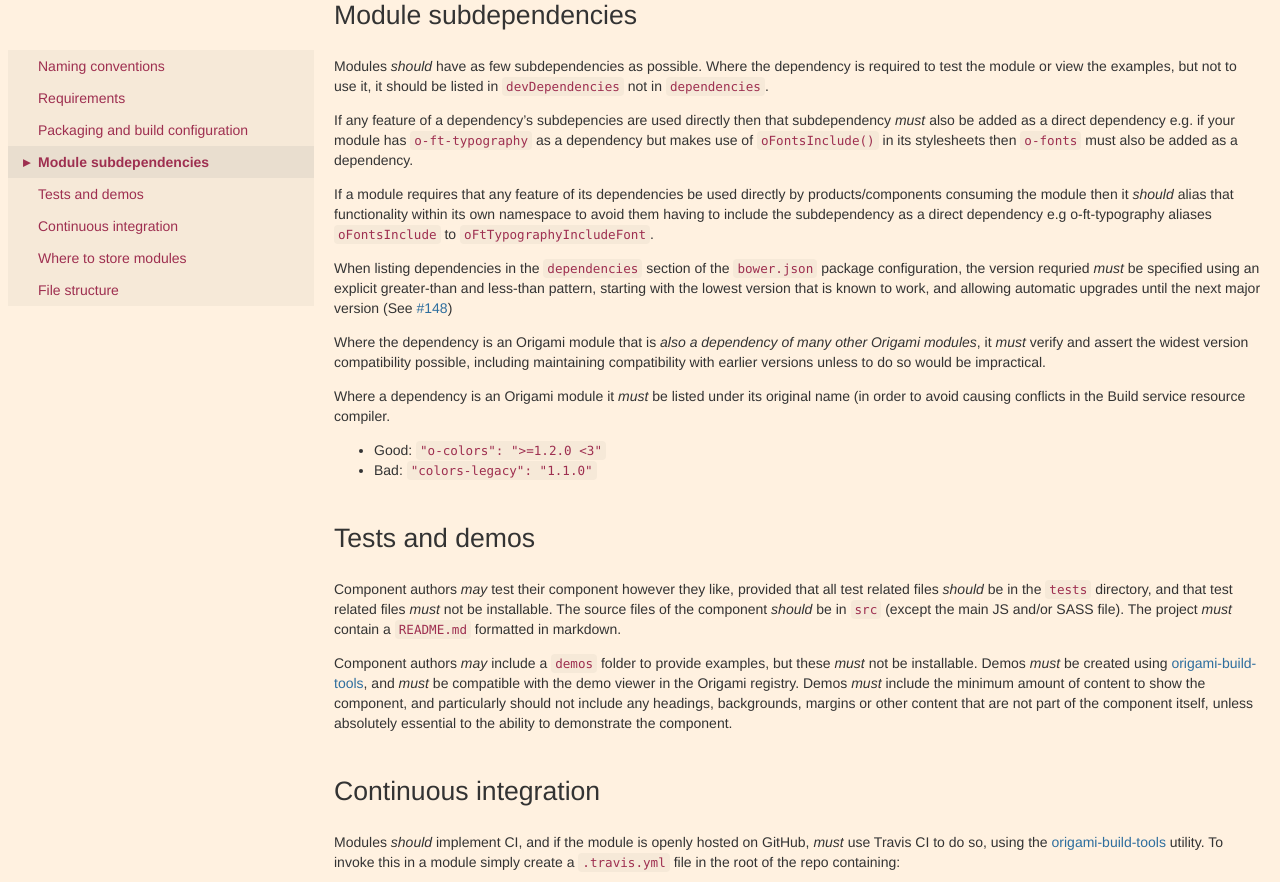
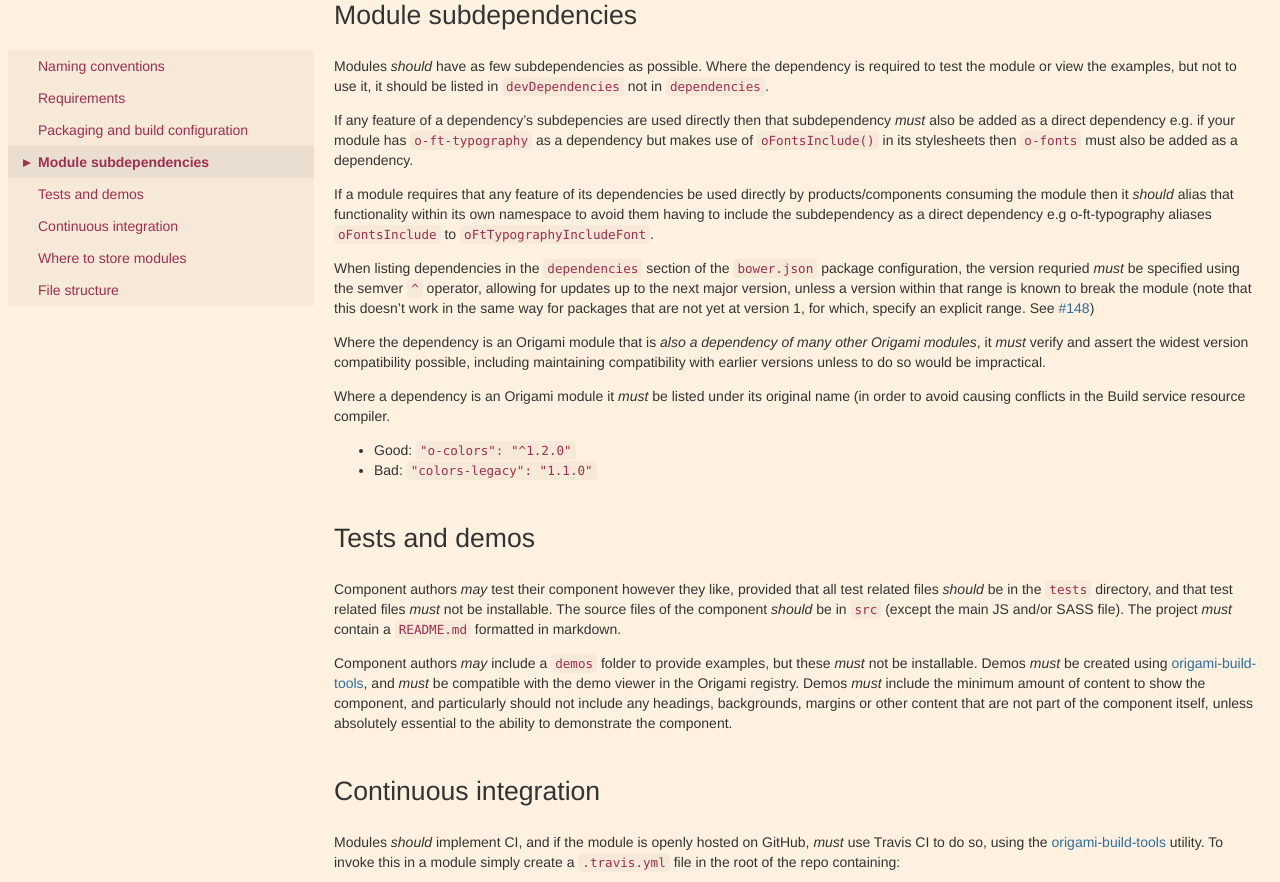
Before and after one commit to Financial-Times/ft-origami, a Jekyll site: the page built from docs/component-spec/modules.md, in a window 1280 px wide and 900 px high, scrolled down 2475 px, cut to the strip 0-882 px from the top of the window. Built offline with Jekyll 4.4.1, drawn with Linux system fonts in a browser that asks for light colours.

```diff
--- a/docs/component-spec/modules.md
+++ b/docs/component-spec/modules.md
@@ -114,13 +114,13 @@ If any feature of a dependency's subdepencies are used directly then that subdep
 
 If a module requires that any feature of its dependencies be used directly by products/components consuming the module then it *should* alias that functionality within its own namespace to avoid them having to include the subdependency as a direct dependency e.g o-ft-typography aliases `oFontsInclude` to `oFtTypographyIncludeFont`.
 
-When listing dependencies in the `dependencies` section of the `bower.json` package configuration, the version requried *must* be specified using an explicit greater-than and less-than pattern, starting with the lowest version that is known to work, and allowing automatic upgrades until the next major version (See [#148](https://github.com/Financial-Times/ft-origami/issues/148))
+When listing dependencies in the `dependencies` section of the `bower.json` package configuration, the version requried *must* be specified using the semver `^` operator, allowing for updates up to the next major version, unless a version within that range is known to break the module (note that this doesn't work in the same way for packages that are not yet at version 1, for which, specify an explicit range.  See [#148](https://github.com/Financial-Times/ft-origami/issues/148))
 
 Where the dependency is an Origami module that is *also a dependency of many other Origami modules*, it *must* verify and assert the widest version compatibility possible, including maintaining compatibility with earlier versions unless to do so would be impractical.
 
 Where a dependency is an Origami module it *must* be listed under its original name (in order to avoid causing conflicts in the Build service resource compiler.
 
-* Good: `"o-colors": ">=1.2.0 <3"`
+* Good: `"o-colors": "^1.2.0"`
 * Bad: `"colors-legacy": "1.1.0"`
 
 ## Tests and demos
```
Also changed, not shown: docs/developer-guide/modules.md (+6 -6 lines).
